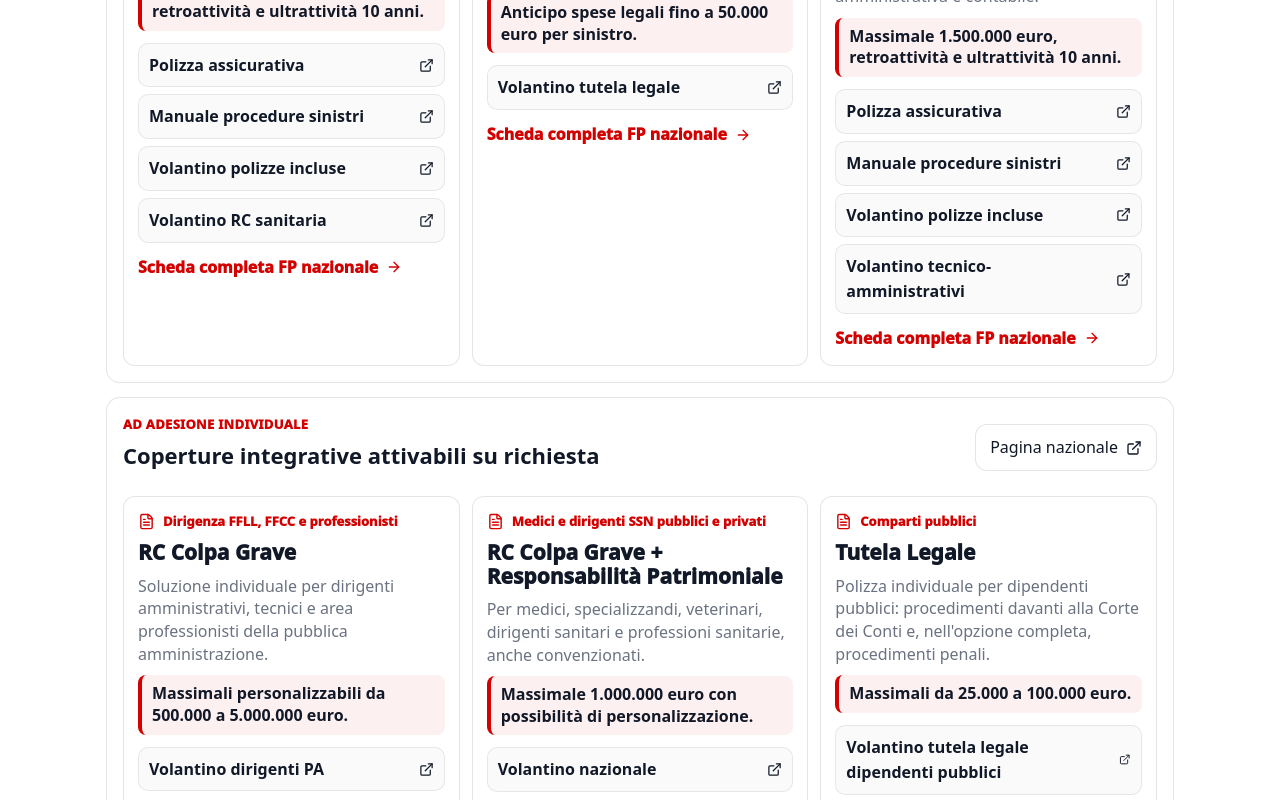
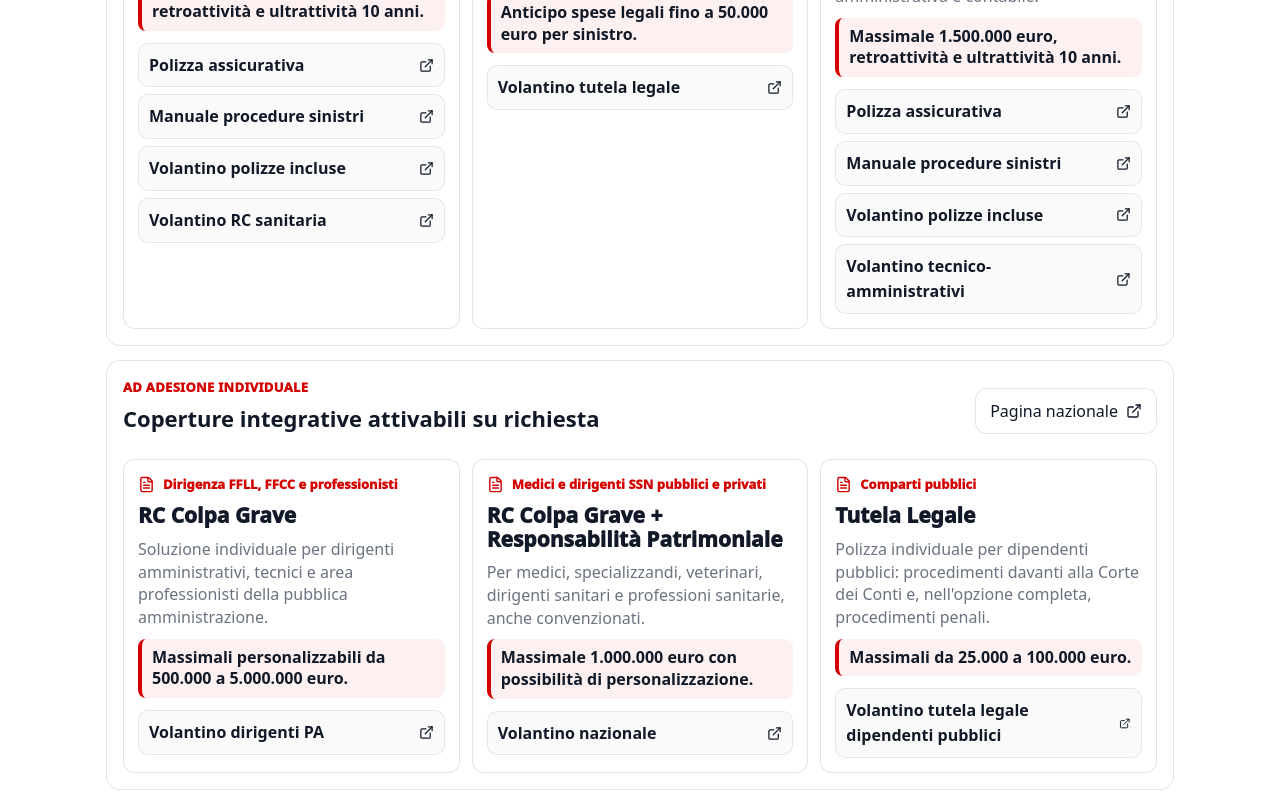
Before and after one commit to pasqualebrenga/fpcgilrovigo-web, a Next.js app: page /convenzioni in a window 1280 px wide. Shown: the part 1000-1800 px from the top of the page. Built offline with nearby package versions, Linux system fonts and the light colour scheme; no server answers.

Commit message:
Rimuove link schede FP nazionale

```diff
--- a/app/convenzioni/page.tsx
+++ b/app/convenzioni/page.tsx
@@ -1,6 +1,6 @@
 import Image from "next/image";
 import Link from "next/link";
-import { ArrowRight, ExternalLink, FileText, ShieldCheck } from "lucide-react";
+import { ExternalLink, FileText, ShieldCheck } from "lucide-react";
 
 const insuranceGroups = [
   {
@@ -13,7 +13,6 @@ const insuranceGroups = [
         summary:
           "Per personale non dirigente e non medico dei comparti pubblici e privati soggetti alla Legge Gelli.",
         highlight: "Massimale 750.000 euro, retroattività e ultrattività 10 anni.",
-        page: "https://www.fpcgil.it/pagina-fpperte/personale-sanitario-pubblico-e-privato/",
         docs: [
           ["Polizza assicurativa", "https://www.fpcgil.it/wp-content/uploads/2026/07/Polizza-Sanitari.pdf"],
           [
@@ -36,7 +35,6 @@ const insuranceGroups = [
         summary:
           "Per medici, specializzandi, veterinari, dirigenti sanitari e dirigenti della pubblica amministrazione iscritti FP CGIL.",
         highlight: "Anticipo spese legali fino a 50.000 euro per sinistro.",
-        page: "https://www.fpcgil.it/pagina-fpperte/tutela-legale/",
         docs: [
           [
             "Volantino tutela legale",
@@ -50,7 +48,6 @@ const insuranceGroups = [
         summary:
           "Per personale non dirigente della pubblica amministrazione, con coperture collegate alla responsabilità amministrativa e contabile.",
         highlight: "Massimale 1.500.000 euro, retroattività e ultrattività 10 anni.",
-        page: "https://www.fpcgil.it/pagina-fpperte/responsabilita-amministrativa-e-amministrativo-contabile/",
         docs: [
           ["Polizza assicurativa", "https://www.fpcgil.it/wp-content/uploads/2026/07/Polizza-Pubblici.pdf"],
           [
@@ -79,7 +76,6 @@ const insuranceGroups = [
         summary:
           "Soluzione individuale per dirigenti amministrativi, tecnici e area professionisti della pubblica amministrazione.",
         highlight: "Massimali personalizzabili da 500.000 a 5.000.000 euro.",
-        page: "https://www.fpcgil.it/pagina-fpperte/sei-un-dirigente-della-pa-area-funzioni-locali-e-funzioni-centrali/",
         docs: [
           [
             "Volantino dirigenti PA",
@@ -93,7 +89,6 @@ const insuranceGroups = [
         summary:
           "Per medici, specializzandi, veterinari, dirigenti sanitari e professioni sanitarie, anche convenzionati.",
         highlight: "Massimale 1.000.000 euro con possibilità di personalizzazione.",
-        page: "https://www.fpcgil.it/pagina-fpperte/sei-un-medico-della-sanita-pubblica-o-privata-o-un-dirigente-del-ssn-iscritto-alla-fp-cgil/",
         docs: [
           [
             "Volantino nazionale",
@@ -107,7 +102,6 @@ const insuranceGroups = [
         summary:
           "Polizza individuale per dipendenti pubblici: procedimenti davanti alla Corte dei Conti e, nell'opzione completa, procedimenti penali.",
         highlight: "Massimali da 25.000 a 100.000 euro.",
-        page: "https://www.fpcgil.it/pagina-fpperte/prodotti-a-integrazione/",
         docs: [
           [
             "Volantino tutela legale dipendenti pubblici",
@@ -480,22 +474,6 @@ export default function ConvenzioniIndexPage() {
                     ))}
                   </div>
 
-                  <a
-                    href={item.page}
-                    target="_blank"
-                    rel="noreferrer"
-                    style={{
-                      display: "inline-flex",
-                      alignItems: "center",
-                      gap: 8,
-                      color: group.tone,
-                      fontWeight: 950,
-                      textDecoration: "none",
-                      marginTop: 2,
-                    }}
-                  >
-                    Scheda completa FP nazionale <ArrowRight size={16} />
-                  </a>
                 </article>
               ))}
             </div>
```
